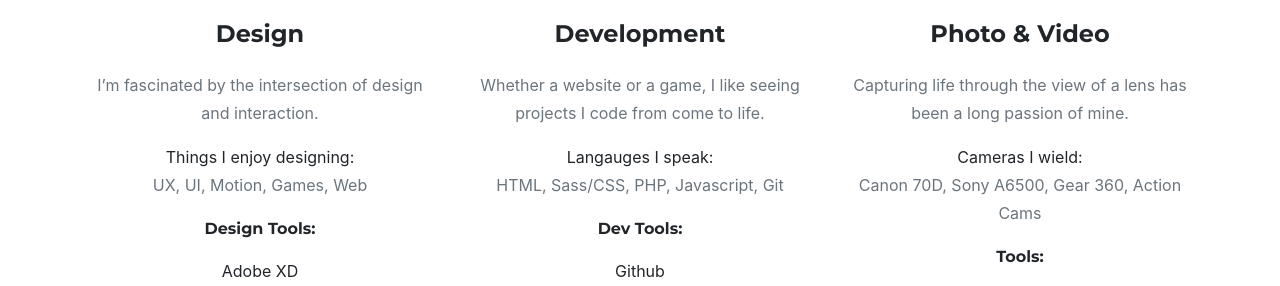
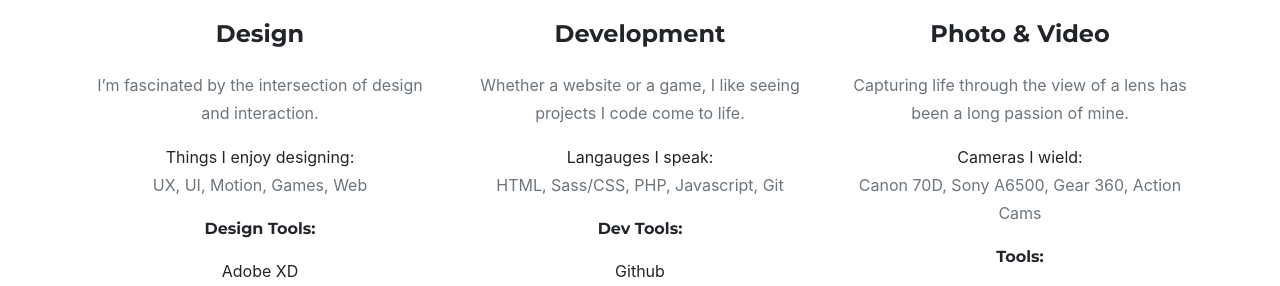
Before and after one commit to johnfurr/johnfurr.github.io, a Jekyll site: the page built from index.md, in a window 1280 px wide and 900 px high, scrolled down 828 px. Shown: the part 185-471 px from the top of the window. Built offline with Jekyll 4.4.1, drawn with Linux system fonts in a browser that asks for light colours; nearby versions of some CDN libraries; some web fonts are replaced.

Commit message:
fixed some grammar in the skills section

```diff
--- a/_data/sitetext.yml
+++ b/_data/sitetext.yml
@@ -35,7 +35,7 @@ en: &DEFAULT_EN
           - item: Pen & Paper
         icon: fa fa-object-group
       - title: "Development"
-        desc: "Whether a website or a game, I like seeing projects I code from come to life."
+        desc: "Whether a website or a game, I like seeing projects I code come to life."
         list-title: "Langauges I speak:"
         list: "HTML, Sass/CSS, PHP, Javascript, Git"
         tools-title: "Dev Tools:"
```
